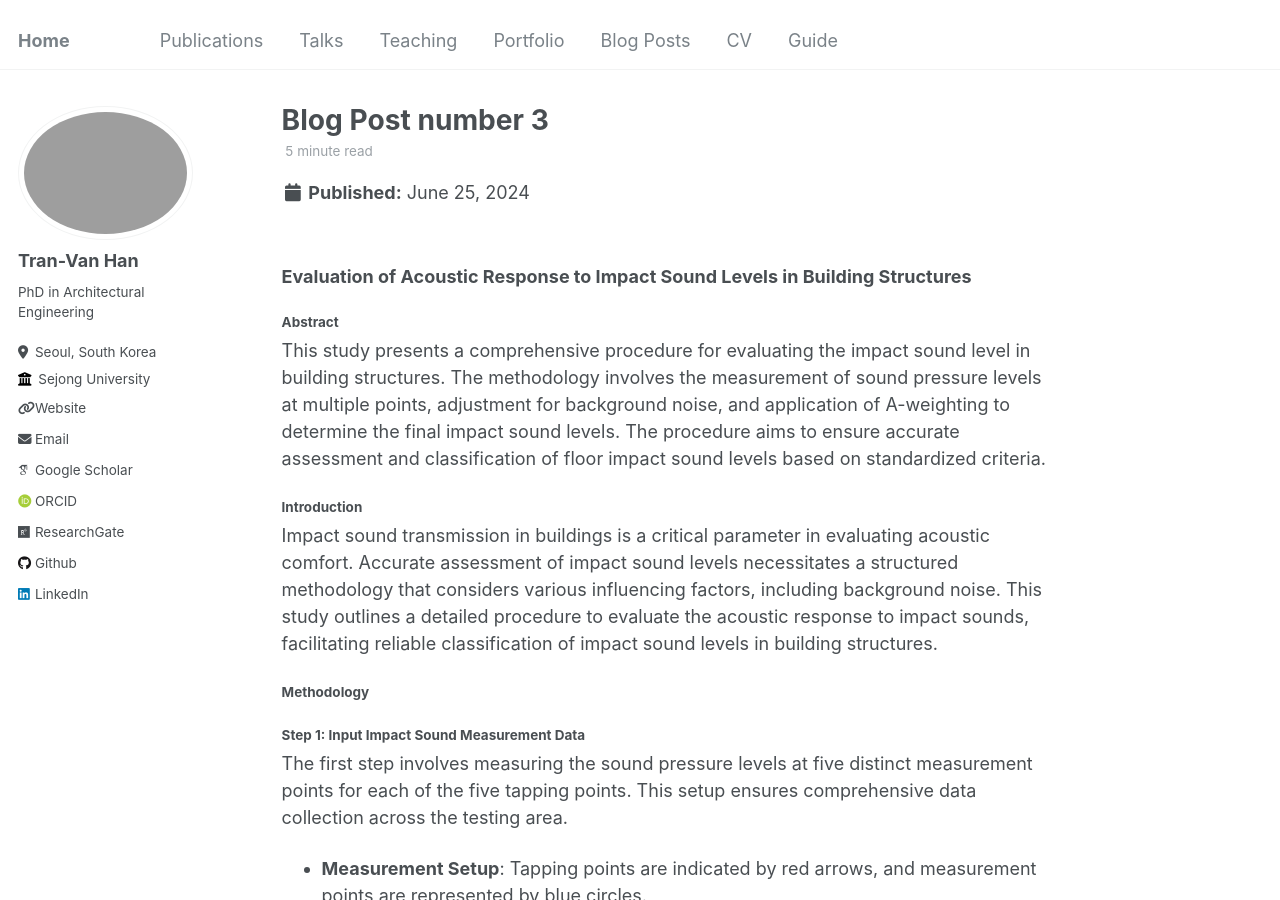
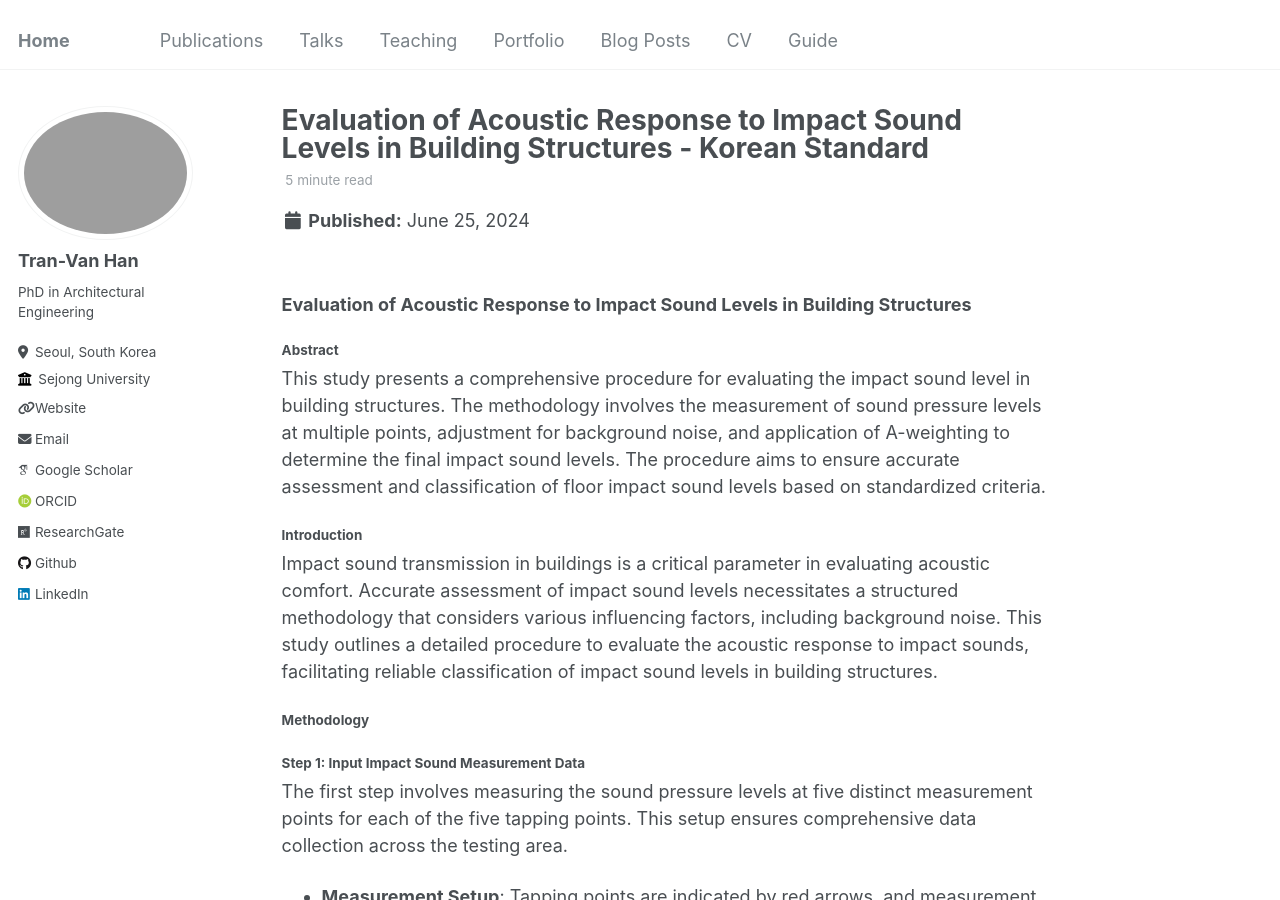
Before and after one commit to tranhan1405/tranhan1405.github.io, a Jekyll site: the page built from _posts/2024-06-25-impact-sound-level.md, in a window 1280 px wide and 900 px high. Built offline with Jekyll 4.4.1, drawn with Linux system fonts in a browser that asks for light colours; some web fonts are replaced.

Commit message:
Update and rename 2014-08-14-blog-post-3.md to 2024-06-25-impact-sound-level.md

```diff
--- a/_posts/2014-08-14-blog-post-3.md
+++ b/_posts/2024-06-25-impact-sound-level.md
@@ -1,7 +1,7 @@
 ---
-title: 'Blog Post number 3'
+title: 'Evaluation of Acoustic Response to Impact Sound Levels in Building Structures - Korean Standard'
 date: 2024-06-25
-permalink: /posts/2014/08/blog-post-8/
+permalink: /posts/2024/06/blog-post-8/
 tags:
   - Impact sound
   - Building Acoustics
```
